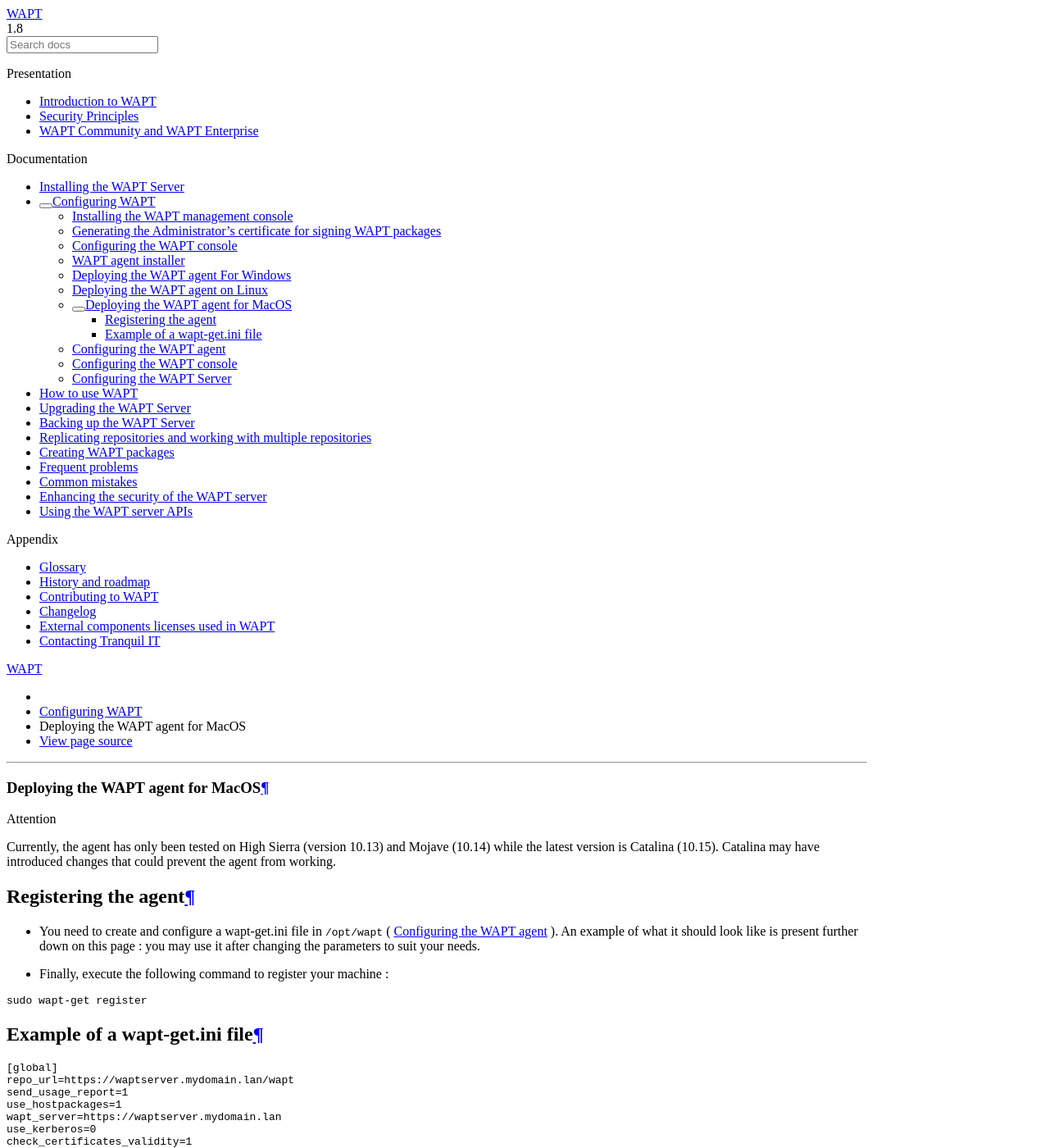
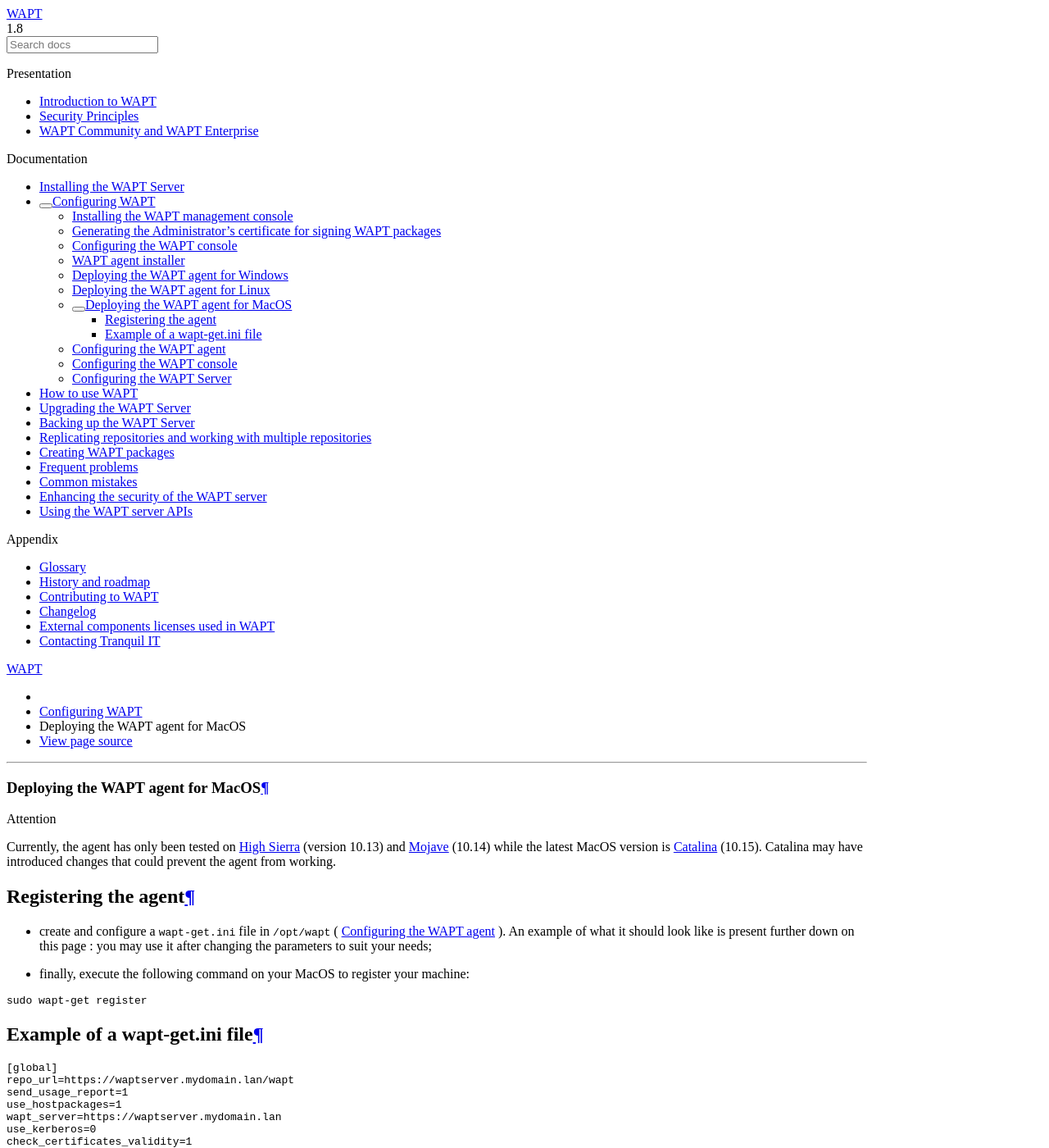
Before and after one commit to tranquilit/WAPT-Documentation, a Sphinx documentation site: the page built from source/wapt-configuration/wapt-deploy/waptagent-macos.rst, in a window 1280 px wide and 1400 px high. Shown: the whole window at 82% size. Built offline with Sphinx 7.4.7 and the Read the Docs theme 2.0.0, drawn with Linux system fonts in a browser that asks for light colours; some of the changed text lies outside the part shown.

Commit message:
fixes to rst

```diff
--- a/source/wapt-configuration/wapt-deploy/index.rst
+++ b/source/wapt-configuration/wapt-deploy/index.rst
@@ -6,13 +6,13 @@
    Niveau 5 : ^^^^^^^^^^^^^^^^^^^^
 
 .. meta::
-  :description: Deploying the WAPT agent
+  :description: Deploying the WAPT agent for Windows
   :keywords: waptagent.exe, waptsetup.exe, deployment, deploy, deploying,
              documentation, WAPT
 
 .. _install_waptagent:
 
-Deploying the WAPT agent For Windows
+Deploying the WAPT agent for Windows
 ====================================
 
 Two methods are available to deploy the :program:`waptagent.exe`.
--- a/source/wapt-configuration/wapt-deploy/waptagent-linux.rst
+++ b/source/wapt-configuration/wapt-deploy/waptagent-linux.rst
@@ -6,13 +6,13 @@
    Niveau 5 : ^^^^^^^^^^^^^^^^^^^^
 
 .. meta::
-  :description: Deploying the WAPT agent on Linux
+  :description: Deploying the WAPT agent for Linux
   :keywords: waptagent, linux, deployment, deploy, deploying, documentation, WAPT
 
 .. _install_waptagent_linux:
 
-Deploying the WAPT agent on Linux
-=================================
+Deploying the WAPT agent for Linux
+==================================
 
 Currently support :
 * Debian 9 Stretch and Debian 10 Buster
--- a/source/wapt-configuration/wapt-deploy/waptagent-macos.rst
+++ b/source/wapt-configuration/wapt-deploy/waptagent-macos.rst
@@ -16,26 +16,30 @@
 
 .. attention::
 
-  Currently, the agent has only been tested on High Sierra (version 10.13) and Mojave (10.14) while the latest version is Catalina (10.15).
-  Catalina may have introduced changes that could prevent the agent from working.
-
+  Currently, the agent has only been tested on `High Sierra <https://en.wikipedia.org/wiki/MacOS_High_Sierra>`_
+  (version 10.13) and `Mojave <https://en.wikipedia.org/wiki/MacOS_Mojave>`_ (10.14)
+  while the latest MacOS version is `Catalina <https://en.wikipedia.org/wiki/MacOS_Catalina>`_
+  (10.15). Catalina may have introduced changes that could prevent the agent
+  from working.
 
 Registering the agent
 +++++++++++++++++++++
 
-* You need to create and configure a wapt-get.ini file in :file:`/opt/wapt` ( :ref:`wapt-get-ini` ). An example of what it should look like is present further down on this page : you may use it after changing the parameters to suit your needs.
+* create and configure a :file:`wapt-get.ini` file in :file:`/opt/wapt`
+  ( :ref:`wapt-get-ini` ). An example of what it should look like is present
+  further down on this page : you may use it after changing
+  the parameters to suit your needs;
 
-* Finally, execute the following command to register your machine :
+* finally, execute the following command on your MacOS to register your machine:
 
 .. code-block:: bash
 
    sudo wapt-get register
 
-
 Example of a wapt-get.ini file
 ++++++++++++++++++++++++++++++
 
-.. code-block:: bash
+.. code-block:: ini
 
    [global]
    repo_url=https://waptserver.mydomain.lan/wapt
```
Also changed, not shown: source/wapt-contribute/rebuild-wapt.rst (+72 -75 lines).
